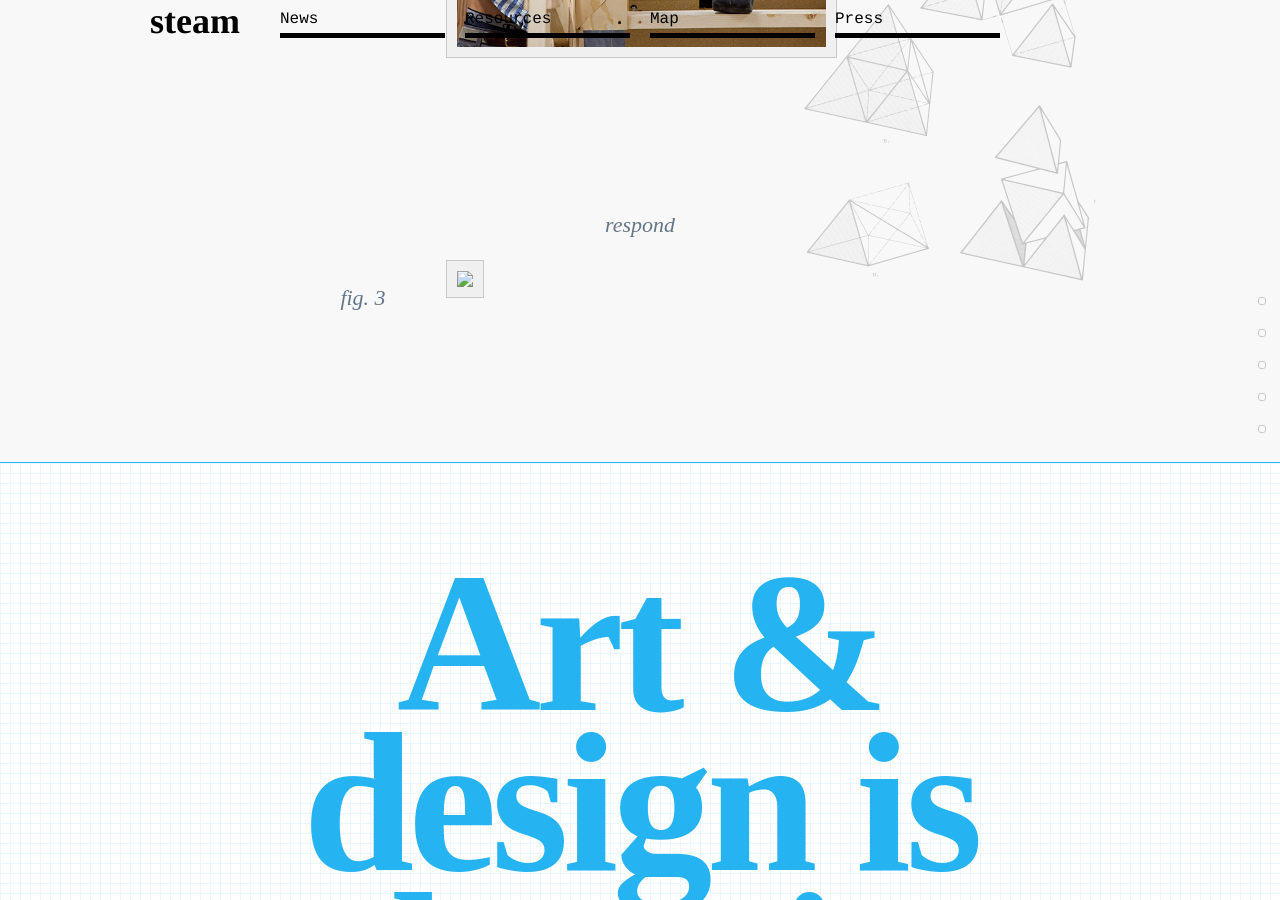
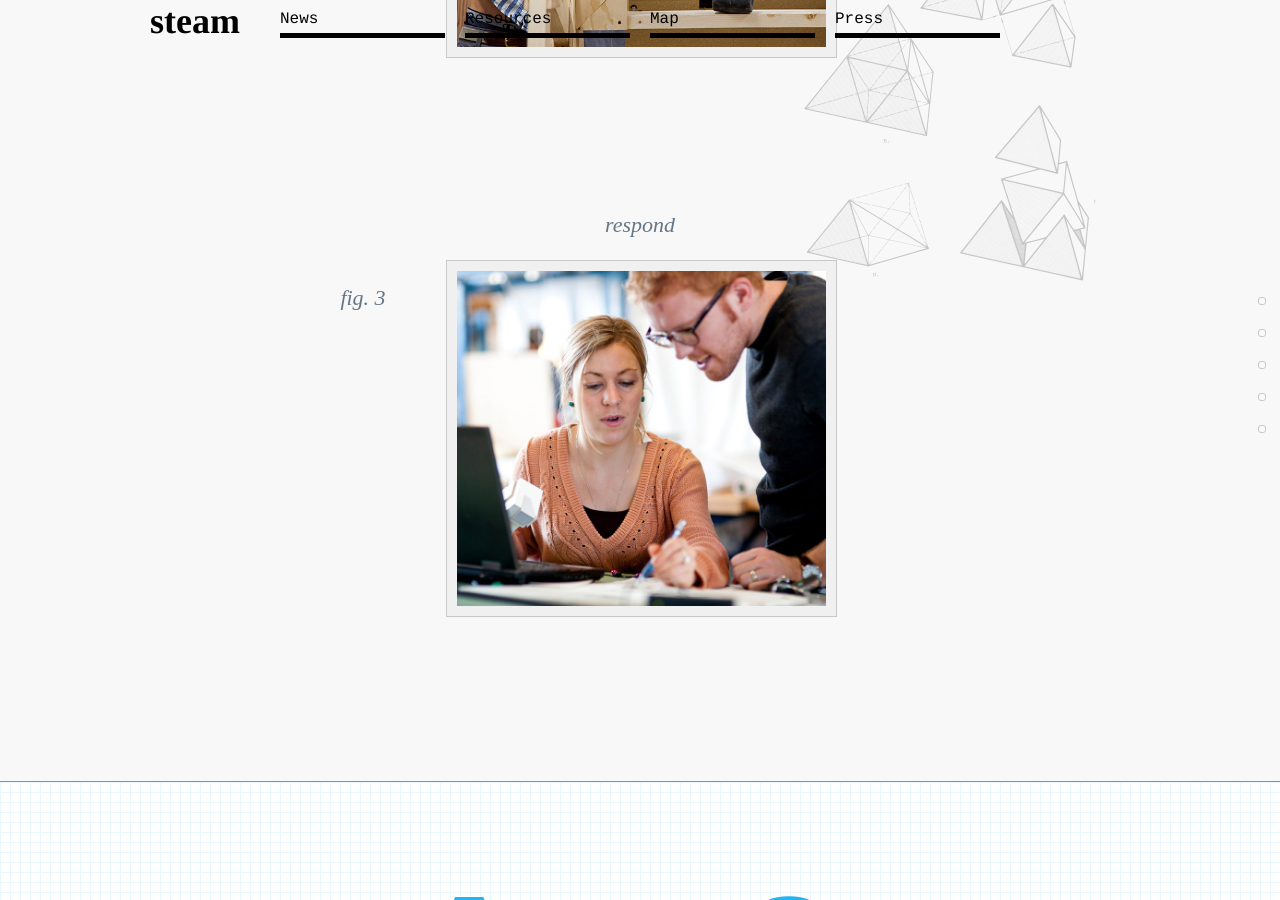
Before and after one commit to risd/steam-proto, a Jekyll site: the page built from index.html, in a window 1280 px wide and 900 px high, scrolled down 2910 px. Built offline with Jekyll 4.4.1, drawn with Linux system fonts in a browser that asks for light colours; some web fonts are replaced.

Commit message:
Markup fix
finally fixed it!

```diff
--- a/index.html
+++ b/index.html
@@ -75,7 +75,7 @@ title: STEAM
 				<div class="making-process-step">
 					<h3 class="making-process-title two-column middle">respond</h3>
 					<p class="figure">fig. 3</p>
-					<img src="{{site.siteurl}}assets/img/respond.jpg"/>
+					<img src="{{site.siteurl}}/assets/img/respond.jpg"/>
 				</div>
 		</section>
 
@@ -92,7 +92,7 @@ title: STEAM
 			</div>
 		</section>
 
-	<img src="assets/img/students-working-cardboard.jpg" class="full-frame student-working"/>
+	<img src="{{site.siteurl}}/assets/img/students-working-cardboard.jpg" class="full-frame student-working"/>
 
 
 
@@ -100,11 +100,11 @@ title: STEAM
 	<section class="content" id="innovators">
 
 		<section class="full-width image-break ">
-			<img id="tree-diagram" src="{{site.siteurl}}assets/img/tree-diagram.png" class="four-column middle"/>
+			<img id="tree-diagram" src="{{site.siteurl}}/assets/img/tree-diagram.png" class="four-column middle"/>
 		</section>
 
 		<section  class="full-width image-break">
-			<img  src="{{site.siteurl}}assets/img/shapes/material-samples.jpg" class="middle"/>
+			<img  src="{{site.siteurl}}/assets/img/shapes/material-samples.jpg" class="middle"/>
 		</section>
 
 
@@ -129,7 +129,7 @@ title: STEAM
 			</div>
 
 			<div class="maker-profile clearfix middle">
-				<img src="{{site.siteurl}}assets/img/profiles/david-hanson.jpg"/>
+				<img src="{{site.siteurl}}/assets/img/profiles/david-hanson.jpg"/>
 				<h3 class="maker-profile-name">David Hanson</h3>
 				<p class="maker-description three-column">Lorem ipsum dolor sit amet, consectetur adipiscing elit. Quisque tempor eu nisl id lobortis. Phasellus id placerat lacus. Fusce sollicitudin et ligula dignissim euismod. Cras mattis semper tortor, ut pharetra magna molestie accumsan. Fusce aliquet hendrerit turpis, quis feugiat mi vestibulum id. Nunc pulvinar ultrices mauris, et tincidunt leo. Sed nulla magna, tempus vitae felis a, vestibulum rutrum magna</p>
 			</div>
@@ -137,7 +137,7 @@ title: STEAM
 
 	</section>
 
-	<img src="{{site.siteurl}}assets/img/student-working-5.jpg" class="full-frame student-working"/>
+	<img src="{{site.siteurl}}/assets/img/student-working-5.jpg" class="full-frame student-working"/>
 
 
 
@@ -147,7 +147,7 @@ title: STEAM
 			<div class="grid full-width">
 
 				<h2>it's happening everywhere</h2>
-				<img src="{{site.siteurl}}assets/img/shapes/painted-burst.jpg" class="burst full-frame"/>
+				<img src="{{site.siteurl}}/assets/img/shapes/painted-burst.jpg" class="burst full-frame"/>
 				<div class="news-feed">
 					<div class="single-tweet four-column middle">
 						<p class="tweet">@SmithsonianMag features artwork of @CCADedu grad "The End of the World Might Just Look Like This" <a href="#">http://ow.ly/njqMX</a>  #STEMtoSTEAM
@@ -213,7 +213,7 @@ title: STEAM
 		<section class="content" id="take-action">
 			<div class="grid full-width">
 			<h2>take <br/>action</h2>
-			<img src="{{site.siteurl}}assets/img/shapes/painted-rings-1.png" class="burst full-frame"/>
+			<img src="{{site.siteurl}}/assets/img/shapes/painted-rings-1.png" class="burst full-frame"/>
 			<div class="body-text four-column middle">
 				<p>Lorem ipsum dolor sit amet, consectetur adipisicing elit, sed do eiusmod	tempor incididunt ut labore et dolore magna aliqua. Ut enim ad minim veniam, quis nostrud exercitation ullamco laboris nisi ut aliquip ex ea commodo
 				consequat. Duis aute irure dolor in reprehenderit in voluptate velit esse
```
